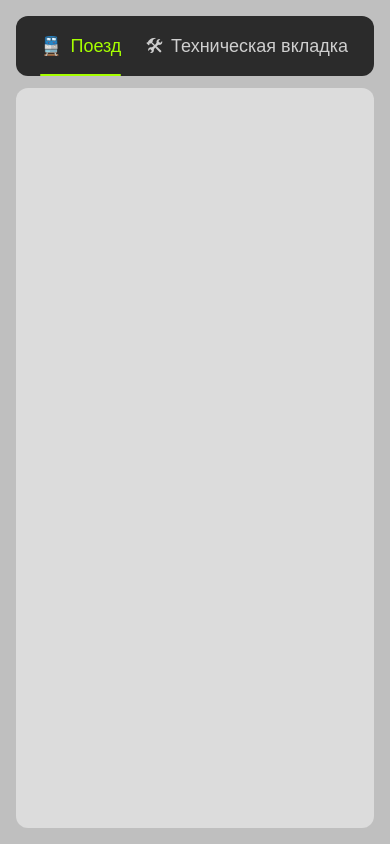
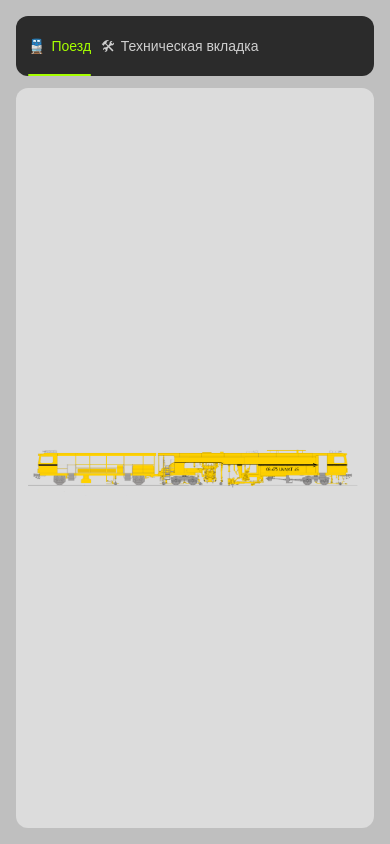
Before and after one commit to nekodelin/Unimat_ver2, a React (Vite) app: page / in a window 390 px wide. Built offline with nearby package versions, Linux system fonts and the light colour scheme.

Commit message:
Ver_0.2 alpha

```diff
--- /dev/null
+++ b/src/components/ImageView.module.css
@@ -0,0 +1,30 @@
+.frame {
+  display: flex;
+  flex: 1;
+  align-items: center;
+  justify-content: center;
+  width: 100%;
+  min-width: 0;
+  min-height: 0;
+  padding: clamp(12px, 2vw, 24px);
+}
+
+.image {
+  width: 100%;
+  height: 100%;
+  object-fit: contain;
+  object-position: center;
+}
+
+.placeholder {
+  display: flex;
+  flex: 1;
+  align-items: center;
+  justify-content: center;
+  width: 100%;
+  min-width: 0;
+  min-height: 0;
+  padding: clamp(12px, 2vw, 24px);
+  color: #4b4b4b;
+  text-align: center;
+}
--- /dev/null
+++ b/src/components/ImageView.tsx
@@ -0,0 +1,26 @@
+import styles from './ImageView.module.css'
+
+const imageModules = import.meta.glob('../assets/images/main-image.png', {
+  eager: true,
+  import: 'default',
+}) as Record<string, string>
+
+const imageSrc = imageModules['../assets/images/main-image.png']
+
+function ImageView() {
+  if (!imageSrc) {
+    return (
+      <div className={styles.placeholder}>
+        Добавьте файл <code>src/assets/images/main-image.png</code>
+      </div>
+    )
+  }
+
+  return (
+    <div className={styles.frame}>
+      <img src={imageSrc} alt="Основное изображение" className={styles.image} />
+    </div>
+  )
+}
+
+export default ImageView
--- a/src/components/Layout.module.css
+++ b/src/components/Layout.module.css
@@ -1,14 +1,21 @@
 .container {
   display: flex;
   flex-direction: column;
-  height: 100%;
+  height: 100vh;
+  max-width: 1600px;
+  margin: 0 auto;
+  padding: 16px;
+  box-sizing: border-box;
+  min-width: 0;
 }
 
 .workspace {
+  display: flex;
   flex: 1;
   min-height: 0;
+  min-width: 0;
   margin-top: 12px;
   border-radius: 12px;
   background-color: #dcdcdc;
-  overflow: auto;
+  overflow: hidden;
 }
--- a/src/components/Layout.tsx
+++ b/src/components/Layout.tsx
@@ -1,18 +1,17 @@
-import { type ReactNode, useState } from 'react'
+import { useState } from 'react'
+import ImageView from './ImageView'
 import TopTabs, { type TabKey } from './TopTabs'
 import styles from './Layout.module.css'
 
-interface LayoutProps {
-  children?: ReactNode
-}
-
-function Layout({ children }: LayoutProps) {
+function Layout() {
   const [activeTab, setActiveTab] = useState<TabKey>('train')
 
   return (
     <div className={styles.container}>
       <TopTabs activeTab={activeTab} onTabChange={setActiveTab} />
-      <main className={styles.workspace}>{children}</main>
+      <main className={styles.workspace}>
+        {activeTab === 'train' ? <ImageView /> : null}
+      </main>
     </div>
   )
 }
--- a/src/components/TopTabs.module.css
+++ b/src/components/TopTabs.module.css
@@ -1,24 +1,31 @@
 .panel {
+  flex: 0 0 60px;
   height: 60px;
+  width: 100%;
+  min-width: 0;
   display: flex;
   align-items: stretch;
-  gap: 24px;
-  padding-left: 24px;
+  gap: clamp(12px, 2vw, 24px);
+  padding: 0 12px 0 clamp(12px, 2vw, 24px);
   border-radius: 12px;
   background-color: #2b2b2b;
+  overflow-x: auto;
+  overflow-y: hidden;
 }
 
 .tab {
   position: relative;
   display: inline-flex;
+  flex: 0 0 auto;
   align-items: center;
   gap: 8px;
   height: 100%;
   padding: 0;
   border: 0;
   background: transparent;
+  white-space: nowrap;
   color: #cfcfcf;
-  font-size: 18px;
+  font-size: clamp(14px, 1.6vw, 18px);
   font-weight: 500;
   cursor: pointer;
 }
@@ -46,4 +53,17 @@
 
 .icon {
   line-height: 1;
+  flex: 0 0 auto;
 }
+
+@media (max-width: 480px) {
+  .panel {
+    gap: 10px;
+    padding-left: 12px;
+  }
+
+  .tab {
+    gap: 6px;
+    font-size: 14px;
+  }
+}
--- a/src/index.css
+++ b/src/index.css
@@ -8,12 +8,11 @@ html,
 body,
 #root {
   height: 100%;
+  width: 100%;
 }
 
 body {
   margin: 0;
-  min-width: 320px;
-  padding: 16px;
   background-color: #bfbfbf;
   font-family: 'Segoe UI', Tahoma, Geneva, Verdana, sans-serif;
 }
```
Also changed, not shown: src/assets/images/main-image.png (added), src/components/TopTabs.tsx (line endings or trailing spaces), 1 other file (tests, documents, lock files or other folders).
